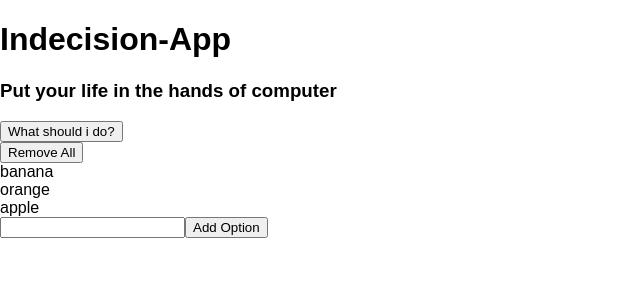
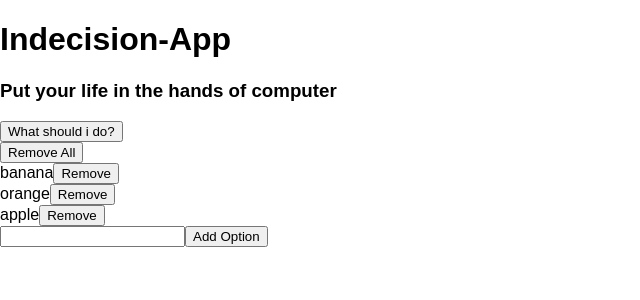
Before and after one commit to himanshush200599/Indecision, a React (Create React App) app: page / in a window 1280 px wide. Shown: the top 300 px of the page, without its empty margins (0-640 px from the left). Built offline with nearby package versions, Linux system fonts and the light colour scheme.

Commit message:
add remove button to remove element individually

```diff
--- a/src/App.js
+++ b/src/App.js
@@ -4,11 +4,13 @@ import Header from './Components/Header';
 import Action from './Components/Action';
 import AddOption from './Components/AddOption';
 import Options from './Components/Options';
-
+//also we can pass default props toany componnet by defining by ComponentName.
+//defaultProps.
 class App extends Component {
   constructor(props){
     super(props);
     this.handleDeletesOptions = this.handleDeletesOptions.bind(this);
+    this.handleDeletesOption = this.handleDeletesOption.bind(this);
     this.handleAddOption = this.handleAddOption.bind(this);
     this.handlePick = this.handlePick.bind(this);
     this.state={
@@ -16,11 +18,15 @@ class App extends Component {
     }
   }
 handleDeletesOptions(){
-  this.setState(()=>{
-    return{
-    options:[]
-     }
-  });
+  this.setState(()=>({options:[] }));
+}
+handleDeletesOption(optionToRemove){
+  this.setState((prevState)=>({
+    options:prevState.options.filter((option)=>{
+      return optionToRemove!==option;
+    })
+  }));
+
 }
 handlePick(){
   const rand = Math.floor(Math.random()*this.state.options.length)
@@ -33,11 +39,7 @@ handleAddOption(option){
   else if (this.state.options.indexOf(option)>-1){
     return "This item all ready exists";
   }
-  this.setState((prevState)=>{
-    return{
-      options: prevState.options.concat([option])
-    };
-  });
+  this.setState((prevState)=>({options: prevState.options.concat([option])}));
 
 }
   render() {
@@ -50,7 +52,8 @@ handleAddOption(option){
         <Action hasOptions = {this.state.options.length>0}
           handlePick={this.handlePick}/>
         <Options options={this.state.options}
-          handleDeletesOptions={this.handleDeletesOptions} />
+          handleDeletesOptions={this.handleDeletesOptions}
+          handleDeletesOption={this.handleDeletesOption} />
         <AddOption handleAddOption={this.handleAddOption}/>
       </div>
     );
--- a/src/Components/AddOption.js
+++ b/src/Components/AddOption.js
@@ -12,12 +12,8 @@ export default class AddOption extends Component {
     const option = e.target.elements.option.value.trim();
      //trim removes white spaces from string
      const error = this.props.handleAddOption(option);
-     this.setState(()=>{
-       return{
-         error //this is similar to error:error
-       }
-     })
-  }
+     this.setState(()=>({error}));
+  }//this is similar to error:error
   render(){
     return(
       <div>
--- a/src/Components/Header.js
+++ b/src/Components/Header.js
@@ -1,4 +1,4 @@
-import React ,{ Component } from 'react';
+import React from 'react';
 const Header = (props) =>{
 
     return(
--- a/src/Components/Option.js
+++ b/src/Components/Option.js
@@ -4,6 +4,13 @@ import React from 'react';
     return(
       <div>
       {props.optionText}
+      <button
+        onClick={(e)=>{
+          props.handleDeletesOption(props.optionText)}
+        }
+        >
+        Remove
+      </button>
       </div>
     );
 
--- a/src/Components/Options.js
+++ b/src/Components/Options.js
@@ -13,7 +13,11 @@ import Option from './Option';
       <div>
         <button onClick={props.handleDeletesOptions}>Remove All</button>
       {
-        props.options.map((option)=> <Option key={option} optionText={option} />)
+        props.options.map((option)=> (
+          <Option key={option}
+            optionText={option}
+            handleDeletesOption={props.handleDeletesOption}/>
+        ))
       }
 
       </div>
```
